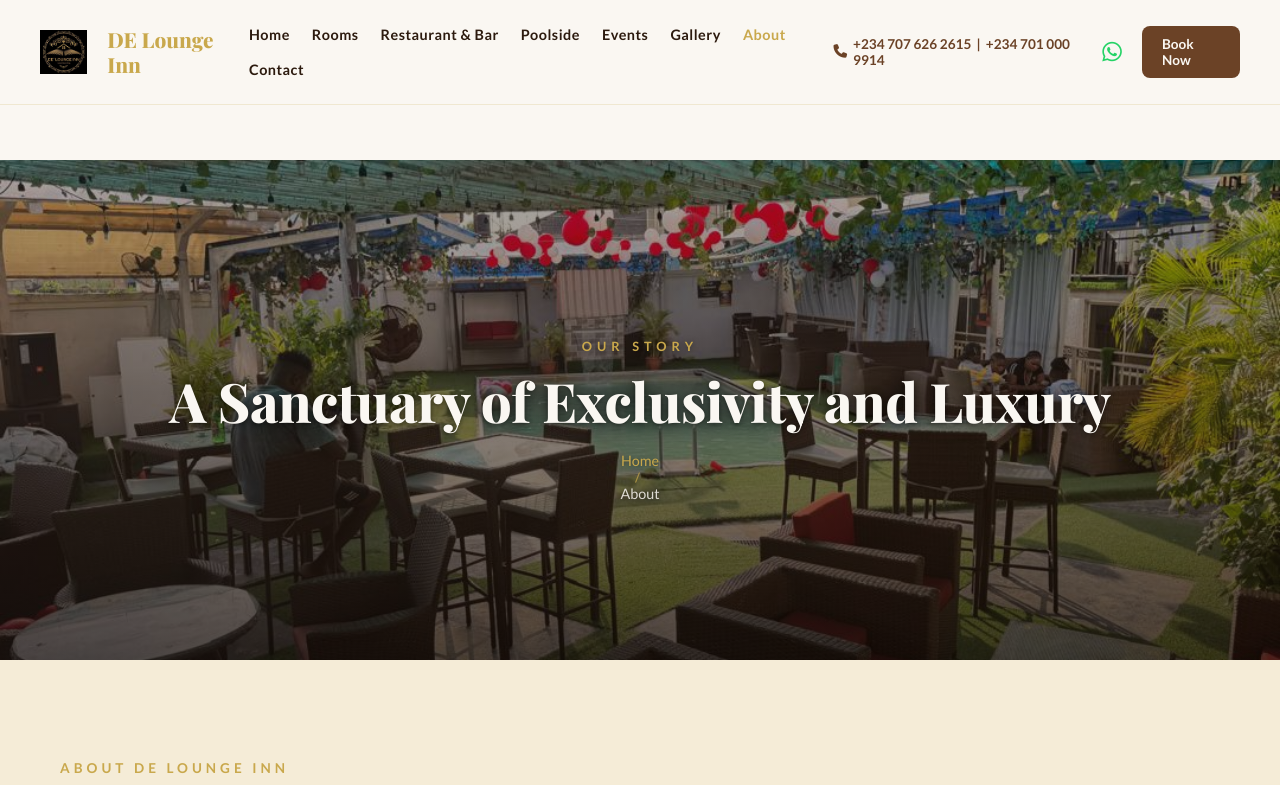
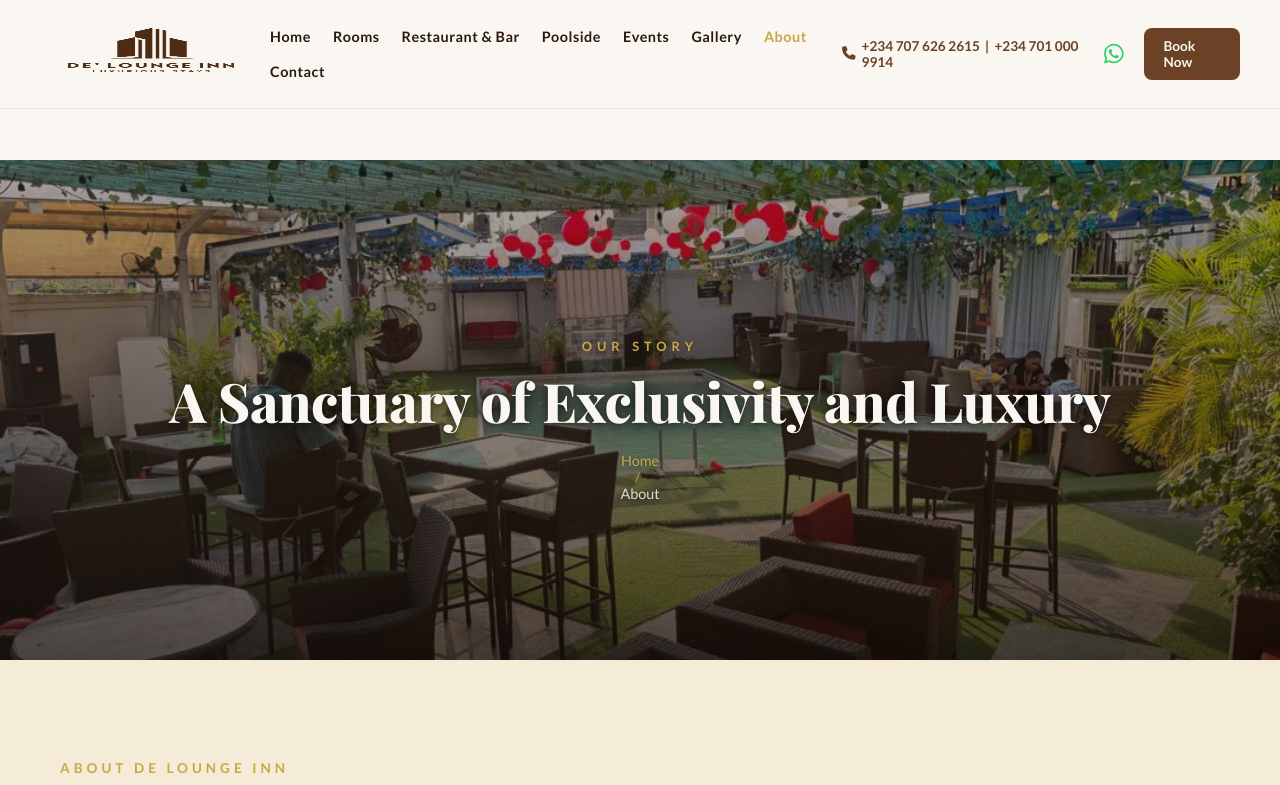
Before and after one commit to pascalub/P18-DE, a plain HTML site: page about.html in a window 1280 px wide. Shown: the top 785 px of the page. Drawn offline with nearby package versions, Linux system fonts and the light colour scheme.

Commit message:
Add files via upload

```diff
--- a/about.html
+++ b/about.html
@@ -25,7 +25,7 @@
 
 <div class="container nav-wrapper">
 
-<a href="index.html" class="logo"><img src="logo.jpg" alt="DE Lounge Inn Logo" style="height:44px;width:auto;vertical-align:middle;margin-right:10px;"><span class="logo-text">DE <span class="logo-accent">Lounge Inn</span></span></a>
+<a href="index.html" class="logo"><img src="logo2.jpg" alt="DE Lounge Inn Logo" style="height:72px;width:220px;object-fit:fill;vertical-align:middle;display:block;"></a>
 
 <nav class="nav-menu" id="navMenu">
 <a href="index.html" class="nav-link">Home</a>
```
Also changed, not shown: contact.html (+1 -1 lines), events.html (+1 -1 lines), gallery.html (+1 -1 lines), index.html (+1 -1 lines), poolside.html (+1 -1 lines), restaurant.html (+1 -1 lines), rooms.html (+1 -1 lines), logo2.jpg (added).
